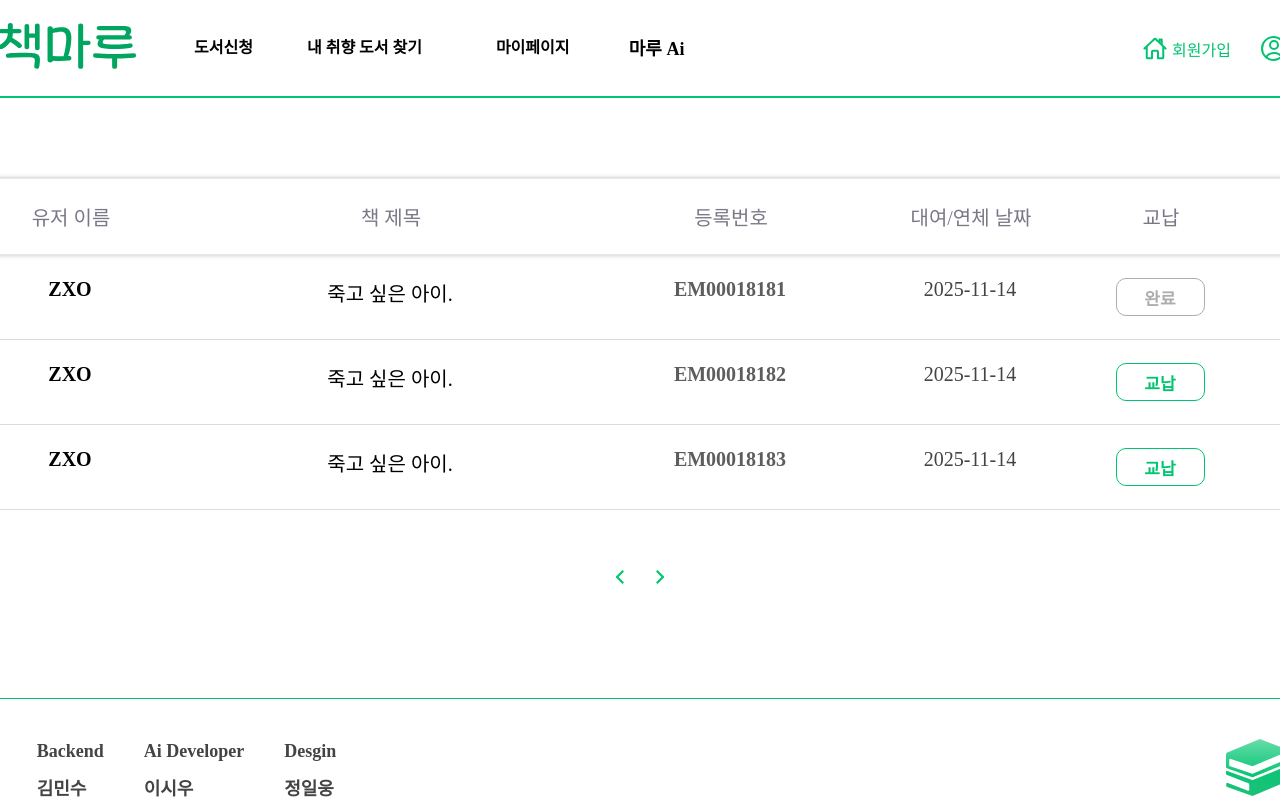
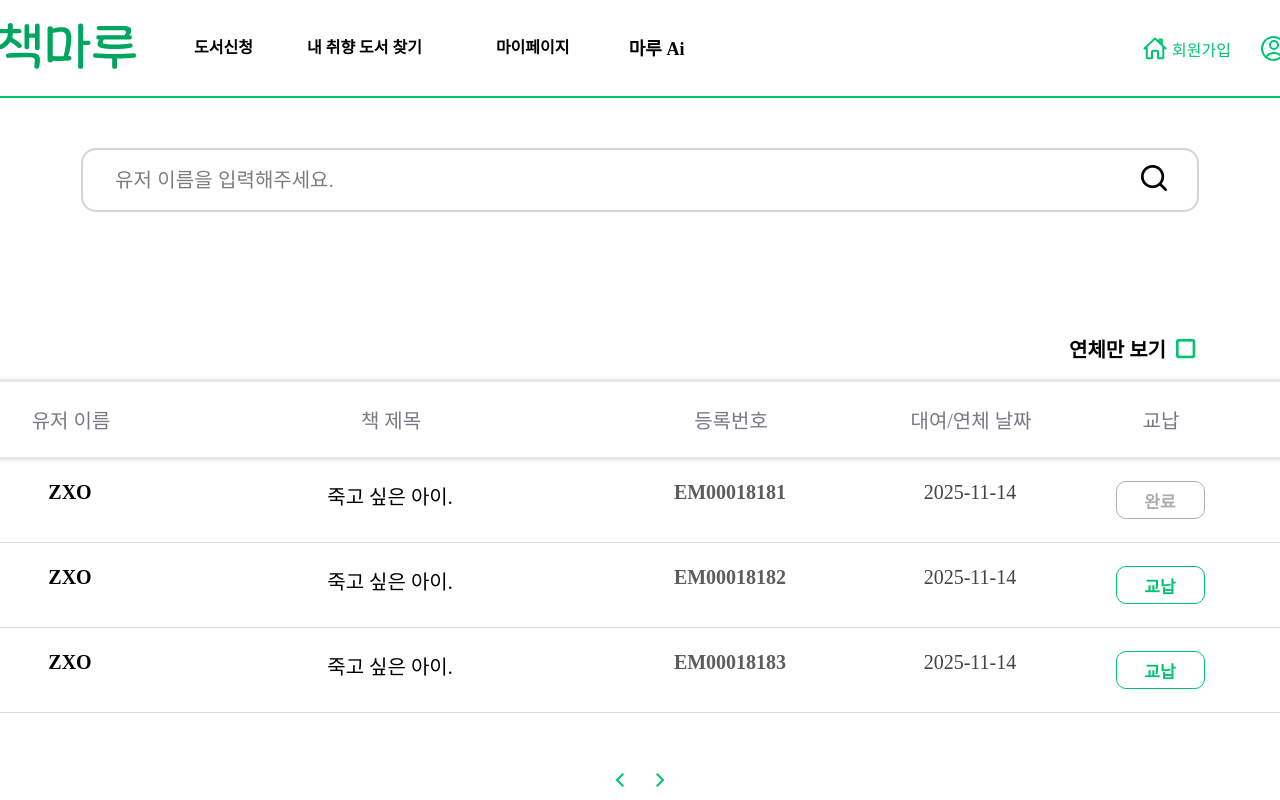
Before and after one commit to plain-bookshelf/bookShelf-FE, a React (Vite) app: page /list in a window 1280 px wide. Shown: the top 800 px of the page. Built offline with nearby package versions, Linux system fonts and the light colour scheme; what ldrs would draw is missing.

Commit message:
기능 추가
-책 대여 목록 페이지 검색, 필터 기능 추가

```diff
--- a/src/components/SearchBar/SearchBar.tsx
+++ b/src/components/SearchBar/SearchBar.tsx
@@ -3,21 +3,26 @@ import { useState } from "react"
 import * as S from "./style"
 import type { Queryfunc } from "../../types/function";
 
-export default function SearchBar({handleSearch}: Queryfunc) {
+type SearchBarProps = {
+  handleSearch: (query: string) => void;
+  State: "book" | "user";
+};
+
+export default function SearchBar({ handleSearch, State }: SearchBarProps) {
   const [query, setQuery] = useState<string>("");
   const [focused, setFocused] = useState<boolean>(false);
 
   return(<>
     <S.Container>
-      <S.SearchContainer $active={focused || query.length > 0}>
+      <S.SearchContainer state={State} $active={focused || query.length > 0} >
         <S.SearchBar
-          placeholder="검색어를 입력해주세요"
+          placeholder={State === "book" ? "검색어를 입력해주세요." : "유저 이름을 입력해주세요."}
           type="text"
           value={query}
-          onChange={(e) => setQuery(e.target.value)}
+          onChange={(e: any) => setQuery(e.target.value)}
           onFocus={() => setFocused(true)}
           onBlur={() => setFocused(false)}
-          onKeyDown={(e) => {
+          onKeyDown={(e: any) => {
             if(e.key === "Enter"){
               handleSearch?.(query);
             }
--- a/src/components/SearchBar/style.ts
+++ b/src/components/SearchBar/style.ts
@@ -1,8 +1,8 @@
 import styled from "styled-components";
 
-export const SearchContainer = styled.div<{ $active: boolean }>`
+export const SearchContainer = styled.div<{ $active: boolean } & State>`
   box-sizing: border-box;
-  width: 1440px;
+  width: ${({state}) => state === "book" ? "1440px" : "1118px"};
   height: 64px;
   border: 2px solid
     ${({ $active }) => ($active ? "black" : "#d5d5d5")};
@@ -20,7 +20,7 @@ export const SearchContainer = styled.div<{ $active: boolean }>`
 
 export const SearchBar = styled.input`
   box-sizing: border-box;
-  width: 1200px;
+  width: 100%;
   color: black;
   border: none;
   outline: none;
@@ -51,3 +51,7 @@ export const Title = styled.h1`
   color: black;
   margin: 0 0 75px 240px;
 `
+
+type State = {
+  state: "book" | "user"
+}
--- a/src/components/borrowList/BorrowList.tsx
+++ b/src/components/borrowList/BorrowList.tsx
@@ -1,16 +1,20 @@
-import * as S from "../borrowMange/style"
+import * as S1 from "../borrowMange/style"
+import * as S2 from "./style"
 import type { BorrowList } from "../../types/BorrowList";
 import { useList } from "../contexts/BorrowListContext";
+import checkedImg from "../../assets/checked.png"
+import unCheckedImg from "../../assets/unChecked.png"
+import type { CheckBoxProps } from "../../types/BorrowList";
 
 export function CategoryBox() {
   const category = [{title: "유저 이름", width: 160}, {title: "책 제목", width: 400}, {title: "등록번호", width: 200}, {title: "대여/연체 날짜", width: 200}, {title: "교납", width: 100}] as const;
 
   return(
-    <S.ManageCategoryContainer>
+    <S1.ManageCategoryContainer>
       {category.map((e) => (
-        <S.Category width={e.width}>{e.title}</S.Category>
+        <S1.Category width={e.width}>{e.title}</S1.Category>
       ))}
-    </S.ManageCategoryContainer>
+    </S1.ManageCategoryContainer>
   )
 }
 
@@ -18,14 +22,26 @@ export function InfoBox(info: BorrowList) {
   const { allowData } = useList();
 
   return(
-    <S.BorrowInfpContainer>
-      <S.Info color="black" weight={600} width={160}>{info.userName}</S.Info>
-      <S.Info color="black" weight={500} width={400}>{info.title}</S.Info>
-      <S.Info color="#5D5D5D" weight={600} width={200}>{info.registerNumber}</S.Info>
-      <S.overdueInfo overdue={info.overdue} width={200}>{info.overdue === true ? "연체" : info.rentalDate}</S.overdueInfo>
-      <S.AllowButtonBox>
-        {info.allow ? <S.AllowButton allow={true}>완료</S.AllowButton> : <S.AllowButton allow={false} onClick={() => allowData(info)}>교납</S.AllowButton>}
-      </S.AllowButtonBox>
-    </S.BorrowInfpContainer>
+    <S1.BorrowInfpContainer>
+      <S1.Info color="black" weight={600} width={160}>{info.userName}</S1.Info>
+      <S1.Info color="black" weight={500} width={400}>{info.title}</S1.Info>
+      <S1.Info color="#5D5D5D" weight={600} width={200}>{info.registerNumber}</S1.Info>
+      <S1.overdueInfo overdue={info.overdue} width={200}>{info.overdue === true ? "연체" : info.rentalDate}</S1.overdueInfo>
+      <S1.AllowButtonBox>
+        {info.allow ? <S1.AllowButton allow={true}>완료</S1.AllowButton> : <S1.AllowButton allow={false} onClick={() => allowData(info)}>교납</S1.AllowButton>}
+      </S1.AllowButtonBox>
+    </S1.BorrowInfpContainer>
   )
 }
+
+export function CheckBox({ checked, onChange }: CheckBoxProps) {
+  return(
+    <S2.Container>
+      <S2.Box>
+        <S2.Text>연체만 보기</S2.Text>
+        <S2.HiddenCheckBox checked={checked} onChange={onChange} />
+        {checked ? <img src={checkedImg} /> : <img src={unCheckedImg} />}
+      </S2.Box>
+    </S2.Container>
+  )
+}
--- /dev/null
+++ b/src/components/borrowList/style.ts
@@ -0,0 +1,26 @@
+import styled from "styled-components";
+
+export const Container = styled.div`
+  width: 1440px;
+  display: flex;
+  justify-content: flex-end;
+  margin: 82px 0 18px 0;
+`
+
+export const Box = styled.label`
+  display: flex;
+  align-items: center;
+  gap: 10px;
+  margin-right: 164px;
+  cursor: pointer;
+`
+
+export const Text = styled.span`
+  font-size: 20px;
+  font-weight: 600;
+  color: black;
+`
+
+export const HiddenCheckBox = styled.input.attrs({type: "CheckBox"})`
+  display: none;
+`
--- a/src/pages/Main.tsx
+++ b/src/pages/Main.tsx
@@ -30,7 +30,7 @@ useEffect(() => {
   }, [])
 
 
-  function temp(content: string){
+  const handleSearch = (content: string) => {
     if(content === ""){
       alert("검색어를 입력해주세요");
       return;
@@ -41,7 +41,7 @@ useEffect(() => {
   }
 
  return(<>
-    <SearchBar handleSearch={temp} />
+    <SearchBar handleSearch={handleSearch} State="book" />
 
     {searchBookList.length !== 0 && search &&
       <div>
--- a/src/pages/borrowList.tsx
+++ b/src/pages/borrowList.tsx
@@ -1,23 +1,47 @@
-import { CategoryBox, InfoBox } from "../components/borrowList/BorrowList";
+import { CategoryBox, CheckBox, InfoBox } from "../components/borrowList/BorrowList";
 import styled from "styled-components";
 import PaginationBar from "../components/pagination/PaginationBar";
 import { useList } from "../components/contexts/BorrowListContext";
 import { useState, useEffect } from "react";
+import SearchBar from "../components/searchBar/SearchBar";
 
 export default function BorrowList() {
   const { listData } = useList();
   const [currentPage, setCurrentPage] = useState(0);
   const [pageCount, setPageCount] = useState(0);
-
+  const [query, setQuery] = useState<String>("");
+  const [check, setCheck] = useState(false);
 
   //여기서 페이지 단위로 데이터 + 페이지 개수 요청 보내면 될듯
   useEffect(() => {
 
   }, [currentPage])
 
+  useEffect(() => {
+    if(check===true){
+
+    }
+    else{
+
+    }
+  }, [check])
+
+  const handleSearch = (content: string) => {
+    if(content === ""){
+      alert("검색어를 입력해주세요");
+      return;
+    }
+
+    setQuery(content);
+  }
+
+  const toggleCheck = () => setCheck(!check);
+
   return(
     <>
       <Container>
+        <SearchBar handleSearch={handleSearch} State="user" />
+        <CheckBox checked={check} onChange={toggleCheck} />
         <CategoryBox />
         {listData.map((e) => (
           <InfoBox
@@ -40,7 +64,6 @@ export default function BorrowList() {
 
 const Container = styled.div`
   width: 100%;
-  margin-top: 80px;
   display: flex;
   flex-direction: column;
   align-items: center;
--- a/src/types/BorrowList.ts
+++ b/src/types/BorrowList.ts
@@ -12,3 +12,8 @@ export type BorrowListContextType = {
   setListData: (manageData: BorrowList[]) => void;
   allowData: (data: BorrowList) => void;
 }
+
+export type CheckBoxProps = {
+  checked: boolean;
+  onChange: () => void;
+};
```
Also changed, not shown: src/assets/checked.png (added), src/assets/unChecked.png (added).
